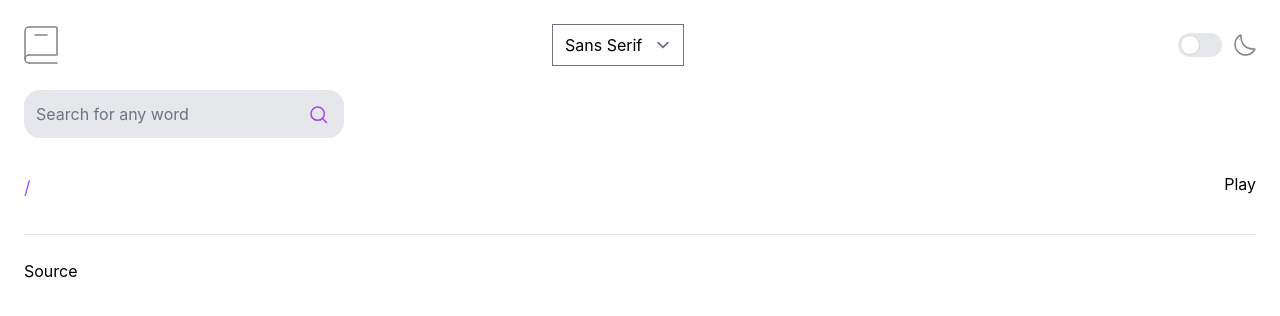
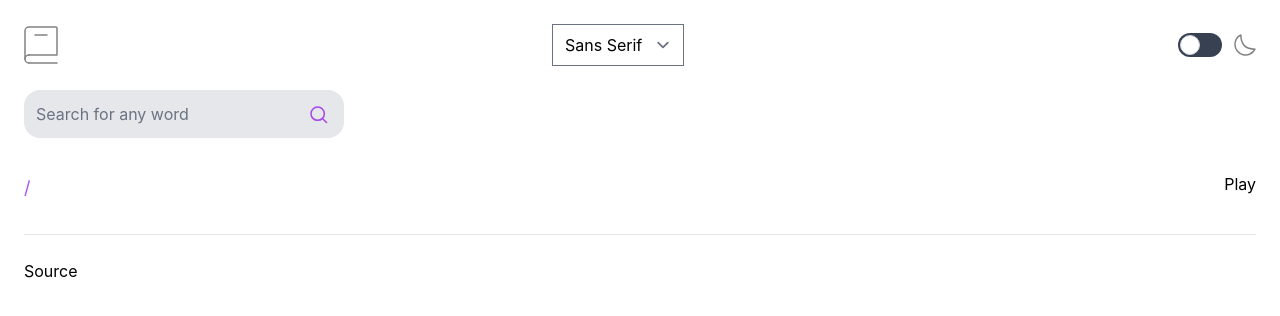
Before and after one commit to dominicva/dictionary-app, a React (Vite) app: page / in a window 1280 px wide. Shown: the top 316 px of the page. Built offline with nearby package versions, Linux system fonts and the light colour scheme.

Commit message:
refactor: Header to own component

```diff
--- a/src/App.tsx
+++ b/src/App.tsx
@@ -1,4 +1,5 @@
 import React, { useState } from "react";
+import Header from "./components/Header";
 import Meaning from "./components/Meaning";
 import logo from "./assets/images/logo.svg";
 import moonIcon from "./assets/images/icon-moon.svg";
@@ -10,7 +11,7 @@ function App() {
   const [audioUrl, setAudioUrl] = useState("");
   const [source, setSource] = useState("");
   const [meanings, setMeanings] = useState([]);
-  const [theme, setTheme] = useState("light");
+  const [theme, setTheme] = useState("dark");
 
   async function handleSubmit(e: React.SyntheticEvent) {
     e.preventDefault();
@@ -42,25 +43,9 @@ function App() {
   }
 
   return (
-    <div className="p-6">
-      <header className="flex items-center justify-between">
-        <div>
-          <img src={logo} alt="Logo" />
-        </div>
-        <select name="font" id="font">
-          <option value="">Sans Serif</option>
-          <option value="">Serif</option>
-          <option value="">Mono</option>
-        </select>
+    <div className={`p-6 ${theme}`}>
+      <Header />
 
-        <label className="relative inline-flex cursor-pointer items-center">
-          <input type="checkbox" value="" className="peer sr-only" />
-          <div className="peer h-6 w-11 rounded-full bg-gray-200 after:absolute after:top-[2px] after:left-[2px] after:h-5 after:w-5 after:rounded-full after:border after:border-gray-300 after:bg-white after:transition-all after:content-[''] peer-checked:bg-blue-600 peer-checked:after:translate-x-full peer-checked:after:border-white peer-focus:outline-none peer-focus:ring-4 peer-focus:ring-blue-300 dark:border-gray-600 dark:bg-gray-700 dark:peer-focus:ring-blue-800"></div>
-          <span className="ml-3 text-sm font-medium text-gray-900 dark:text-gray-300">
-            <img src={moonIcon} alt="Color mode" />
-          </span>
-        </label>
-      </header>
       <form className="mt-6 mb-7 flex" onSubmit={handleSubmit}>
         <div className="relative w-80">
           <input
--- /dev/null
+++ b/src/components/Header.tsx
@@ -0,0 +1,25 @@
+import logo from "../assets/images/logo.svg";
+import moonIcon from "../assets/images/icon-moon.svg";
+
+export default function Header() {
+  return (
+    <header className="flex items-center justify-between">
+      <div>
+        <img src={logo} alt="Logo" />
+      </div>
+      <select name="font" id="font">
+        <option value="">Sans Serif</option>
+        <option value="">Serif</option>
+        <option value="">Mono</option>
+      </select>
+
+      <label className="relative inline-flex cursor-pointer items-center">
+        <input type="checkbox" value="" className="peer sr-only" />
+        <div className="peer h-6 w-11 rounded-full bg-gray-200 after:absolute after:top-[2px] after:left-[2px] after:h-5 after:w-5 after:rounded-full after:border after:border-gray-300 after:bg-white after:transition-all after:content-[''] peer-checked:bg-blue-600 peer-checked:after:translate-x-full peer-checked:after:border-white peer-focus:outline-none peer-focus:ring-4 peer-focus:ring-blue-300 dark:border-gray-600 dark:bg-gray-700 dark:peer-focus:ring-blue-800"></div>
+        <span className="ml-3 text-sm font-medium text-gray-900 dark:text-gray-300">
+          <img src={moonIcon} alt="Color mode" />
+        </span>
+      </label>
+    </header>
+  );
+}
```
